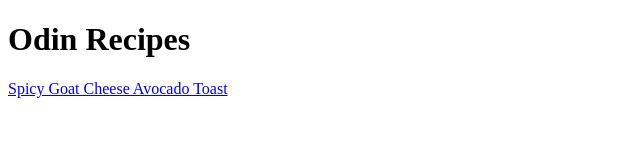
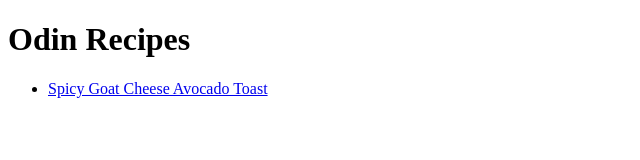
Before and after one commit to trashmotel/odin-recipes, a plain HTML site: page index.html in a window 1280 px wide. Shown: the whole page, without its empty margins (0-640 px from the left). Drawn offline with Linux system fonts and the light colour scheme.

Commit message:
Add unordered list format

```diff
--- a/index.html
+++ b/index.html
@@ -7,7 +7,10 @@
 
     <body>
         <h1>Odin Recipes</h1>
-        <a href="recipes/avocado-toast.html">Spicy Goat Cheese Avocado Toast</a>
+        <ul>
+            <li><a href="recipes/avocado-toast.html">Spicy Goat Cheese Avocado Toast</a></li>
+        </ul>
+
 
     </body>
 </html>
```
